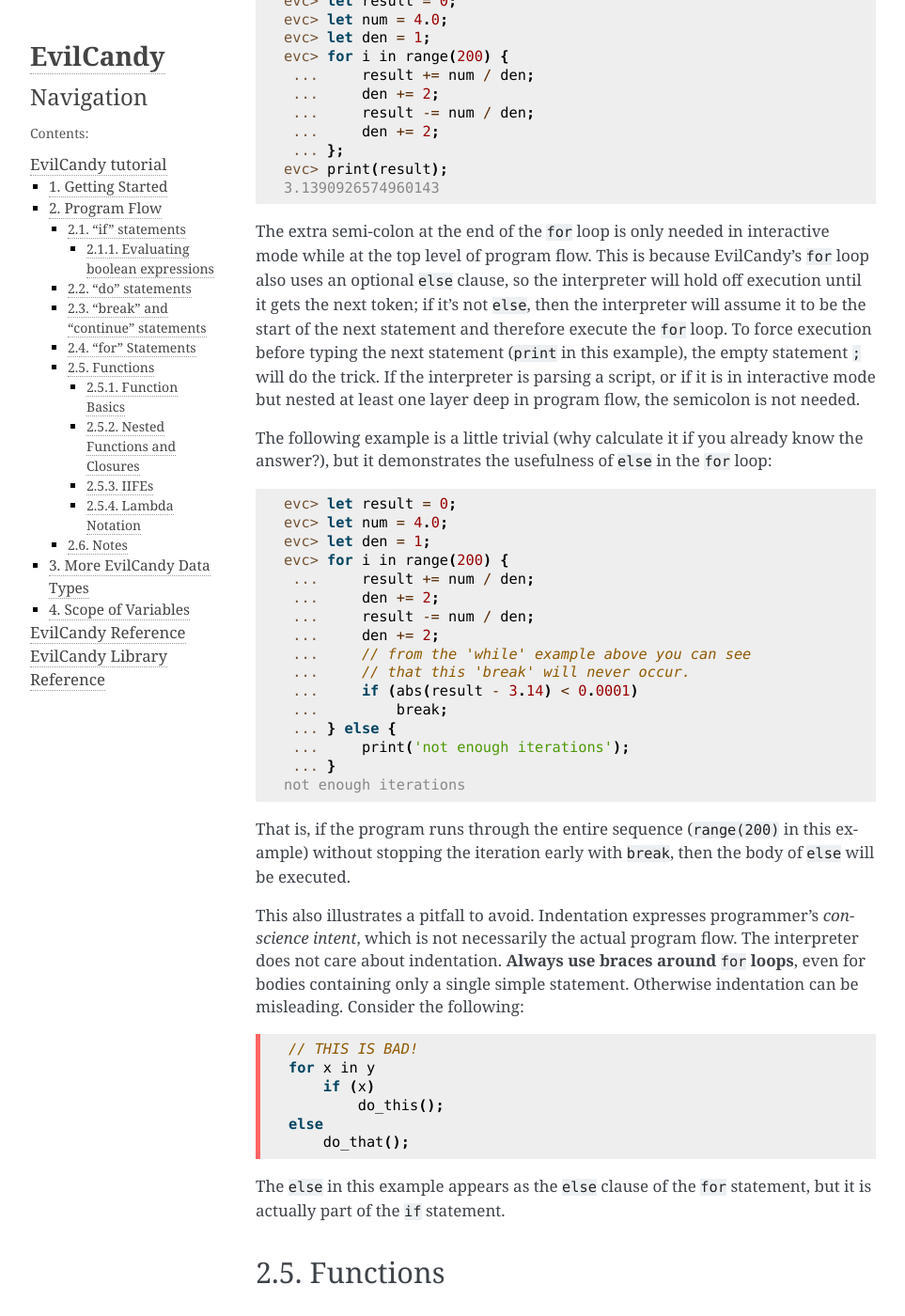
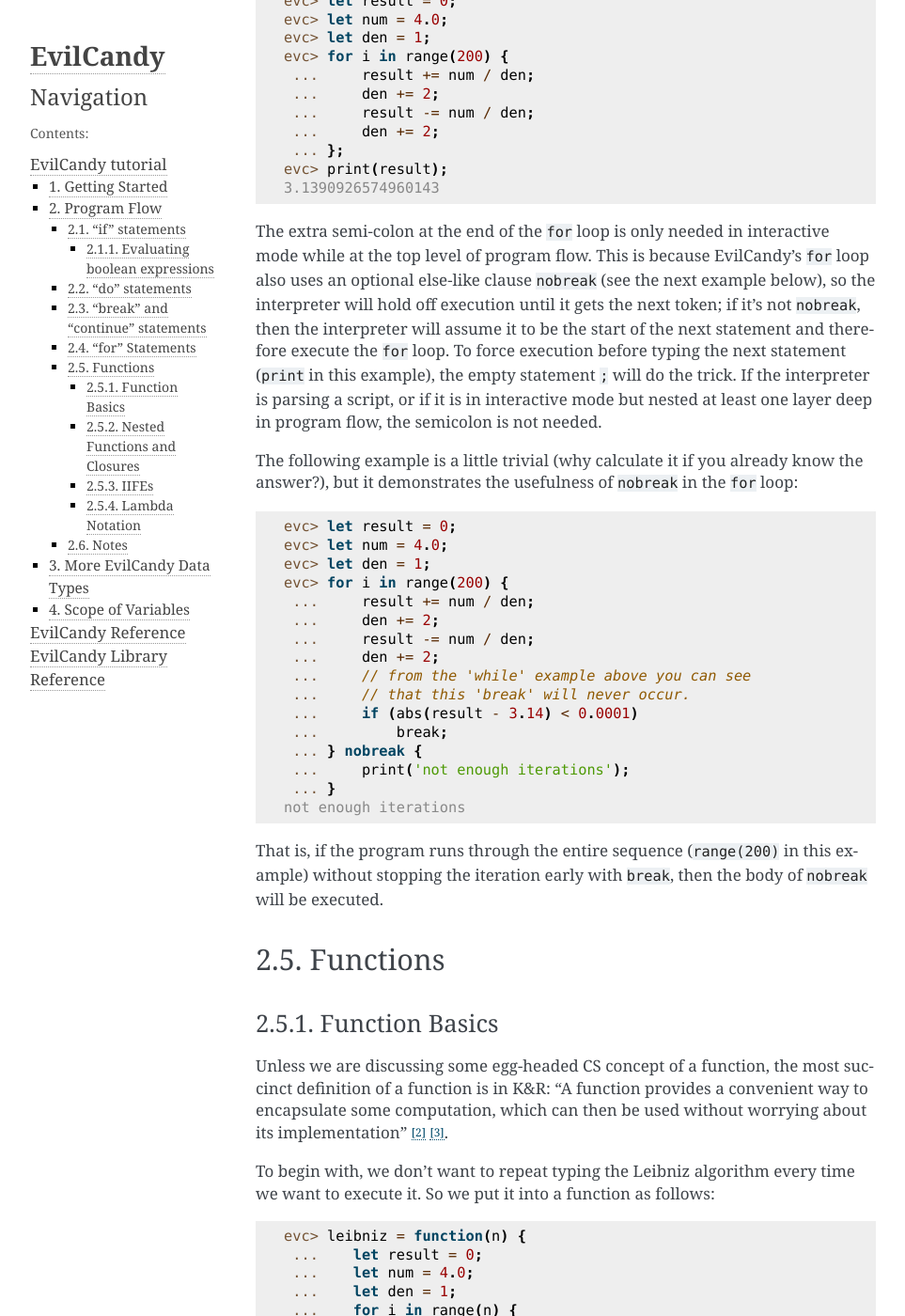
Before and after one commit to paul-bailey/EvilCandy, a Sphinx documentation site: the page built from Documentation/tutorial/program_flow.rst, in a window 1280 px wide and 1400 px high, scrolled down 4281 px. Shown: the whole window at 94% size, without its empty margins (148-1111 px from the left). Built offline with Sphinx 7.4.7, drawn with Linux system fonts in a browser that asks for light colours.

```diff
--- a/Documentation/evc_lexer.py
+++ b/Documentation/evc_lexer.py
@@ -13,7 +13,8 @@ class EvilCandyLexer(RegexLexer):
             (r'/\*.*?\*/', token.Comment.Multiline),
             (r'#.*$', token.Comment.Single),
             (r'//.*$', token.Comment.Single),
-            (r'(function|class|for|let|global|if|else|while|return)\b', token.Keyword),
+            (r'(function|class|for|let|global|if|else|while|return|in|nobreak)\b',
+             token.Keyword),
             (r'"[^"]*"', token.String),
             (r'[a-zA-Z_][a-zA-Z0-9_]*', token.Name),
             (r'[0-9]+', token.Number),
--- a/Documentation/tutorial/program_flow.rst
+++ b/Documentation/tutorial/program_flow.rst
@@ -242,10 +242,11 @@ The extra semi-colon at the end of the ``for`` loop
 is only needed in interactive mode
 while at the top level of program flow.
 This is because EvilCandy's ``for`` loop
-also uses an optional ``else`` clause,
+also uses an optional else-like clause ``nobreak``
+(see the next example below),
 so the interpreter will hold off execution until it gets
 the next token;
-if it's not ``else``, then the interpreter
+if it's not ``nobreak``, then the interpreter
 will assume it to be the start of the next statement
 and therefore execute the ``for`` loop.
 To force execution before typing the next statement
@@ -258,7 +259,8 @@ the semicolon is not needed.
 
 The following example is a little trivial (why calculate it if you
 already know the answer?),
-but it demonstrates the usefulness of ``else`` in the ``for`` loop:
+but it demonstrates the usefulness of ``nobreak``
+in the ``for`` loop:
 
 .. code-block:: evc-console
 
@@ -274,7 +276,7 @@ but it demonstrates the usefulness of ``else`` in the ``for`` loop:
     ...     // that this 'break' will never occur.
     ...     if (abs(result - 3.14) < 0.0001)
     ...         break;
-    ... } else {
+    ... } nobreak {
     ...     print('not enough iterations');
     ... }
    not enough iterations
@@ -282,30 +284,7 @@ but it demonstrates the usefulness of ``else`` in the ``for`` loop:
 That is, if the program runs through the entire sequence
 (``range(200)`` in this example)
 without stopping the iteration early with ``break``,
-then the body of ``else`` will be executed.
-
-This also illustrates a pitfall to avoid.
-Indentation expresses programmer's *conscience intent*,
-which is not necessarily the actual program flow.
-The interpreter does not care about indentation.
-**Always use braces around** ``for`` **loops**,
-even for bodies containing only a single simple statement.
-Otherwise indentation can be misleading.  Consider the following:
-
-.. code-block::
-   :class: example-bad
-
-   // THIS IS BAD!
-   for x in y
-       if (x)
-           do_this();
-   else
-       do_that();
-
-The ``else`` in this example appears as
-the ``else`` clause of the ``for`` statement,
-but it is actually part of the ``if`` statement.
-
+then the body of ``nobreak`` will be executed.
 
 Functions
 ---------
```
Also changed, not shown: 4 other files.
